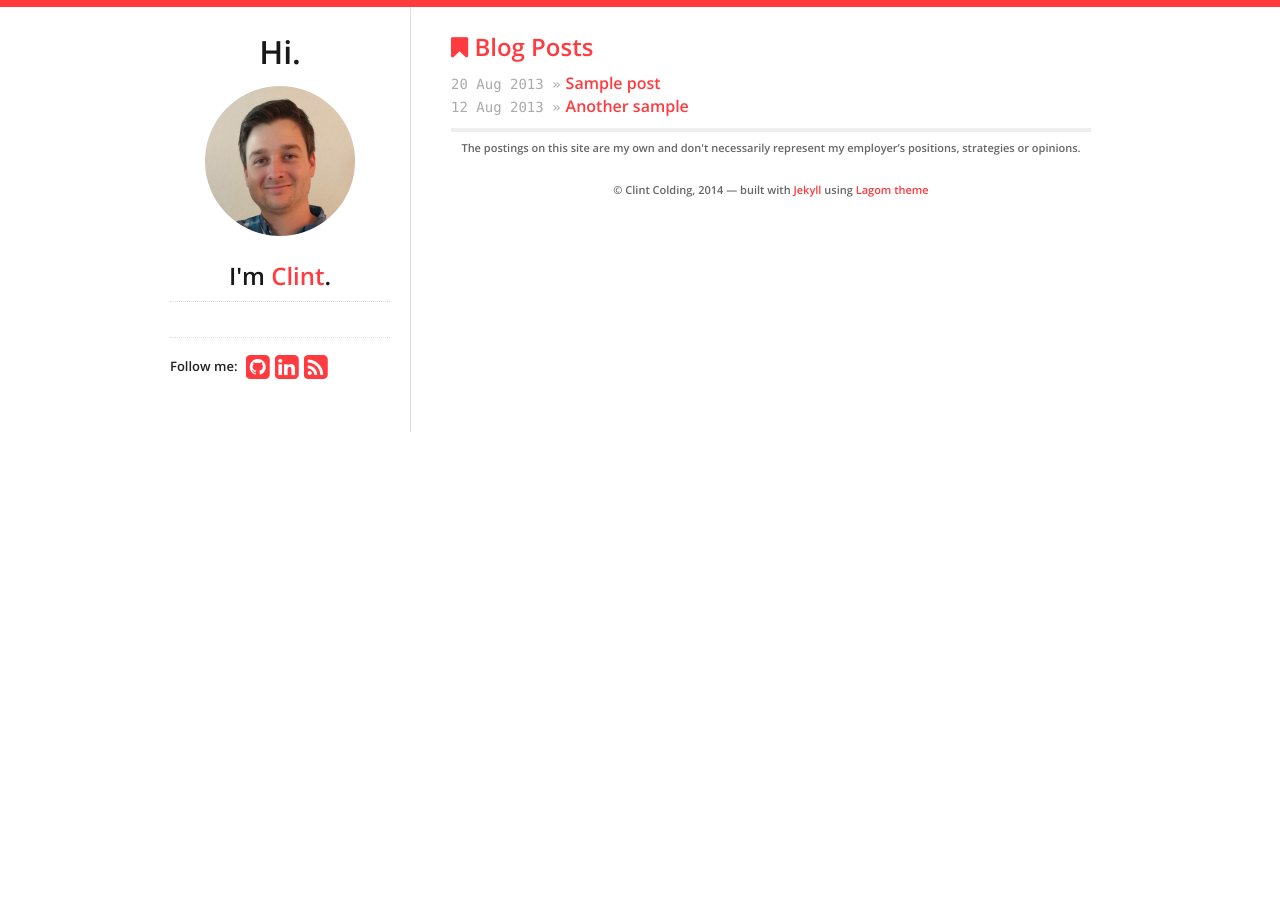
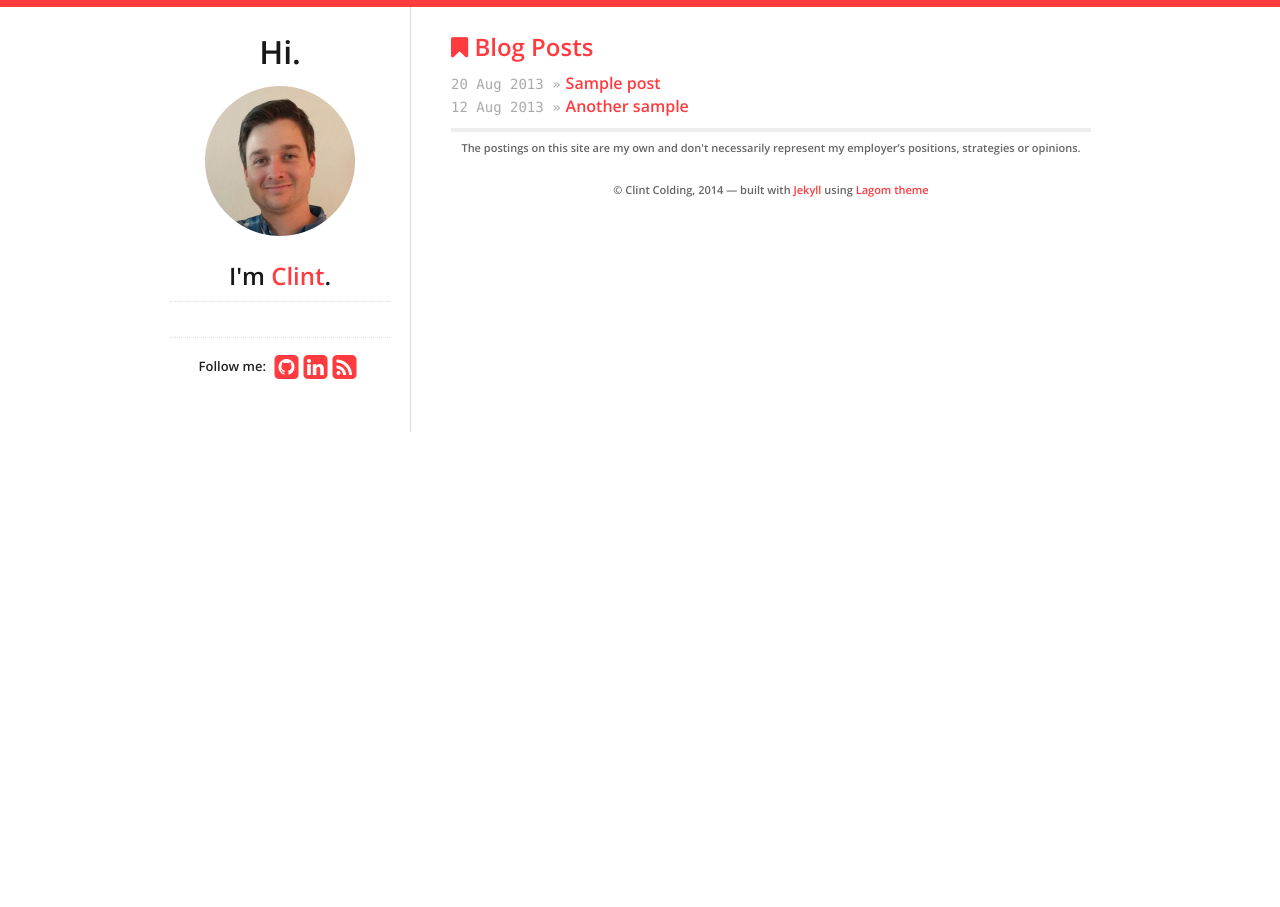
Before and after one commit to clintcolding/clintcolding.github.io, a Jekyll site: the page built from index.html, in a window 1280 px wide. Built offline with Jekyll 4.4.1, drawn with Linux system fonts in a browser that asks for light colours; nearby versions of some CDN libraries.

Commit message:
Centered social

```diff
--- a/_includes/sidebar.html
+++ b/_includes/sidebar.html
@@ -12,6 +12,6 @@
     <p></p>
   </div>
   <div id="social">
-    {% include social.html %}
+    <center>{% include social.html %}</center>
   </div>
 </nav>
```
